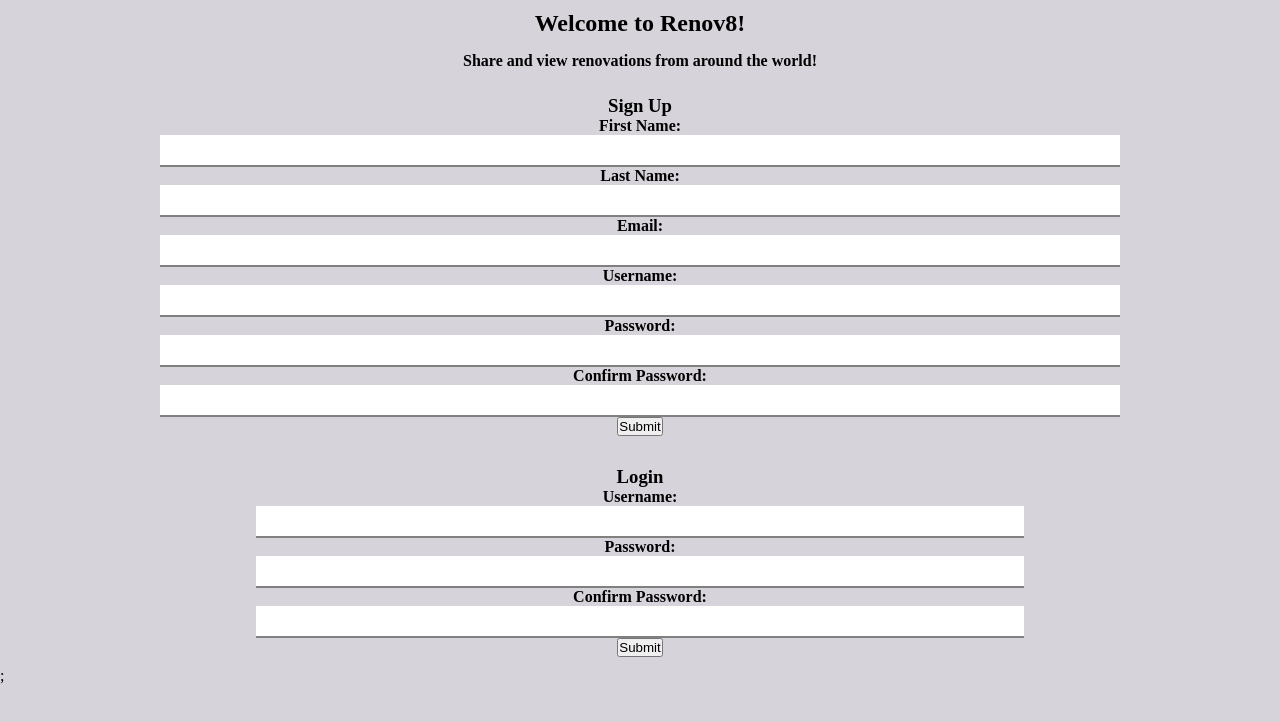
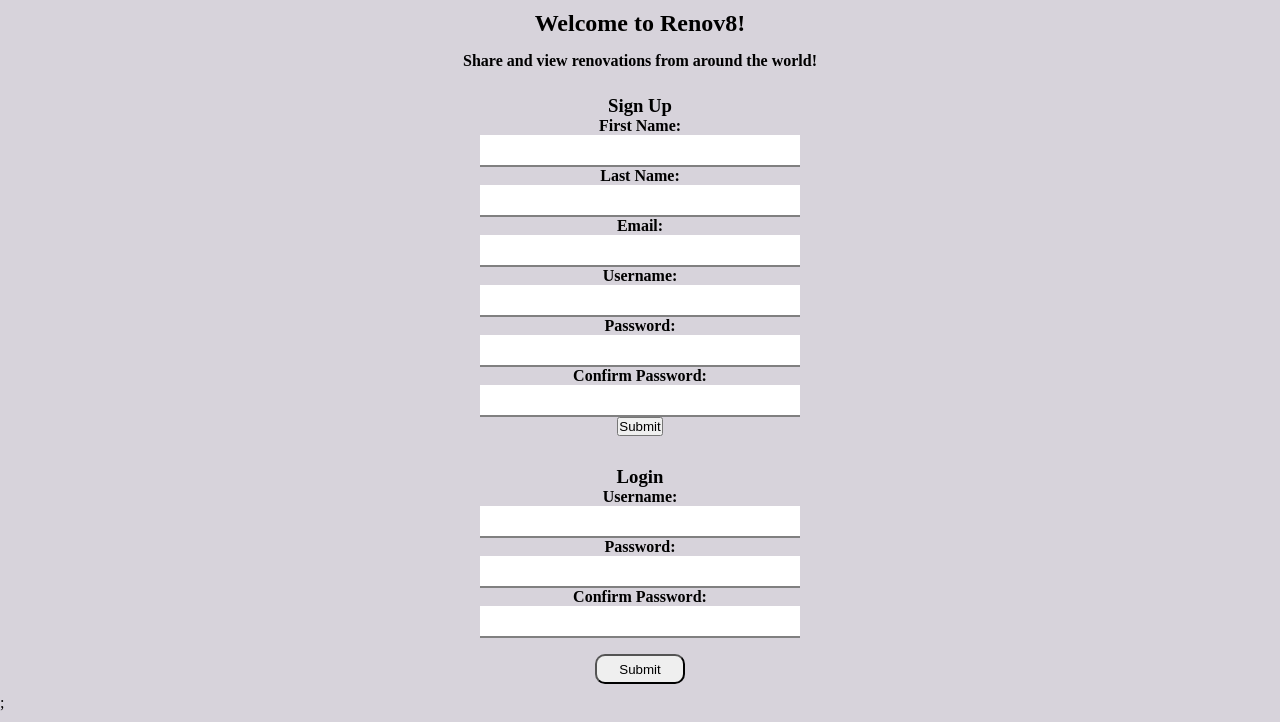
Before and after one commit to luyosamson/Phase4-Indepenent-Project, a React (Create React App) app in the folder client/: page / in a window 1280 px wide. Shown: the top 722 px of the page. Built offline with nearby package versions, Linux system fonts and the light colour scheme; no server answers.

Commit message:
Stled components

```diff
--- a/client/src/index.css
+++ b/client/src/index.css
@@ -40,7 +40,7 @@ body {
   text-align: center;
   margin-left: auto;
   margin-right: auto;
-  width: 75%;
+  width: 25%;
   height: 75%;
   padding-top: 20px;
   padding-bottom: 10px;
@@ -51,7 +51,7 @@ body {
   text-align: center;
   margin-left: auto;
   margin-right: auto;
-  width: 60%;
+  width: 25%;
   height: 75%;
   padding-top: 20px;
   padding-bottom: 10px;
@@ -116,3 +116,14 @@ input:focus {
     width: calc(25% - 2rem);
   }
 }
+.login{
+
+  margin-top: 5%;
+  width: 90px;
+  height: 30px;
+  border-radius: 10px;
+}
+.login:hover{
+
+  background-color: green;
+}
```
